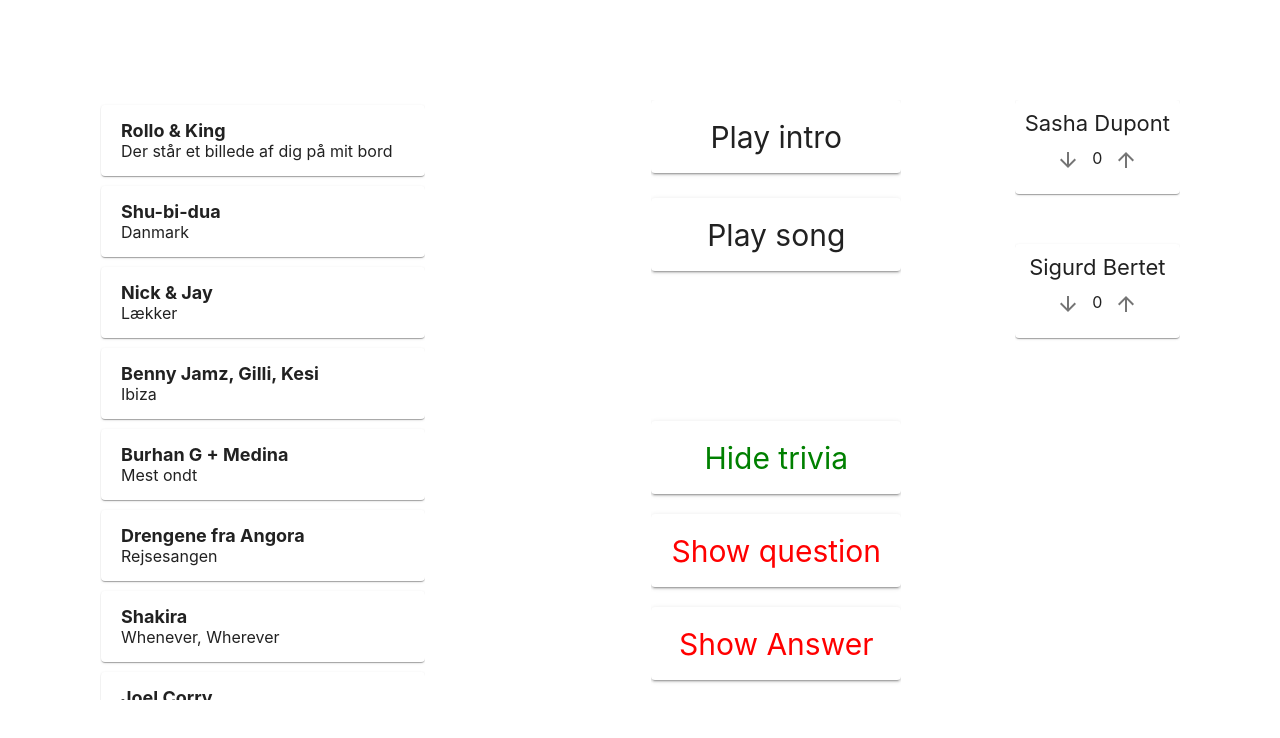
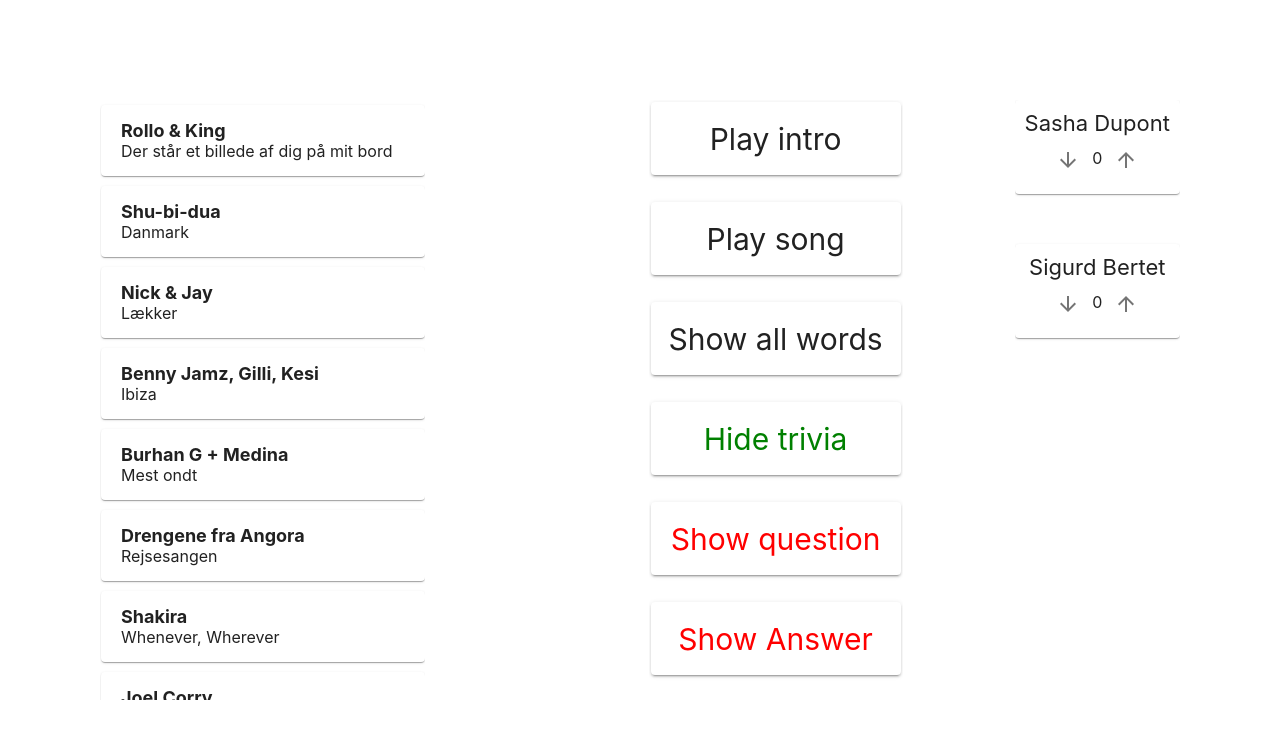
Before and after one commit to AndersKroeyer/hit-me-with-that-song, a React (Create React App) app: page /hit-me-with-that-song/control-panel in a window 1280 px wide. Shown: the top 738 px of the page. Built offline with nearby package versions, Linux system fonts and the light colour scheme.

Commit message:
added showallword button

```diff
--- a/package.json
+++ b/package.json
@@ -16,6 +16,7 @@
     "node-sass": "^6.0.1",
     "prettier": "^2.3.2",
     "react": "^17.0.2",
+    "react-card-flip": "^1.1.3",
     "react-dom": "^17.0.2",
     "react-player": "^2.9.0",
     "react-router-dom": "^5.3.0",
--- a/src/Components/ControlPanel/ControlPanel.styles.ts
+++ b/src/Components/ControlPanel/ControlPanel.styles.ts
@@ -52,12 +52,4 @@
     fontWeight: 'bolder',
     fontSize: '18px',
   },
-  toggleButton: {
-    width: '250px',
-    height: '100px',
-    display: 'flex',
-    justifyContent: 'center',
-    alignItems: 'center',
-    fontSize: '30px',
-  },
 });
--- a/src/Components/ControlPanel/ControlPanel.tsx
+++ b/src/Components/ControlPanel/ControlPanel.tsx
@@ -1,6 +1,6 @@
 import { Paper } from '@material-ui/core';
 import { v4 as uuidv4 } from 'uuid';
-import React, { useReducer, useEffect, useState } from 'react';
+import { useReducer, useEffect, useState } from 'react';
 import { Song, TriviaState, Word } from '../types';
 import { styles } from './ControlPanel.styles';
 import { SongData } from '../../Data/TDC2021';
@@ -13,6 +13,7 @@
   sendSong,
   sendStartMusic,
 } from '../../Utilities/Broadcaster';
+import PaperButton from './PaperButton/PaperButton';
 
 const TOGGLE_WORD_ACTION = 'toggleWordVisiblity';
 interface toggleWordAction {
@@ -84,8 +85,9 @@
     index: number,
     visible: boolean,
     stopWord: boolean,
+    music: boolean,
   ) => {
-    if (visible) {
+    if (visible && music) {
       sendGuessMusic({ isStopWord: stopWord });
     }
     dispatch({
@@ -97,6 +99,17 @@
 
   const handleTriviaClick = (state: TriviaState) =>
     dispatch({ type: TOGGLE_TRIVIA_ACTION, triviaState: state });
+
+  const toggleRemainingWords = () => {
+    const notVisibleWords = activeSong.words.flatMap((word, index) =>
+      word.visible ? [] : [index],
+    );
+    notVisibleWords.forEach((wordIndex, delay) => {
+      setTimeout(() => {
+        handleWordClick(wordIndex, true, false, false);
+      }, 500 * delay);
+    });
+  };
 
   useEffect(() => {
     sendSong(activeSong);
@@ -138,7 +151,7 @@
             <ToggleWord
               idx={idx}
               handleWordClick={() =>
-                handleWordClick(idx, !word.visible, word.stopWord)
+                handleWordClick(idx, !word.visible, word.stopWord, true)
               }
               stopWord={word.stopWord}
               visible={word.visible}
@@ -149,35 +162,27 @@
         </div>
 
         <div className={classes.columnContainer}>
-          <Paper
-            elevation={2}
-            className={classes.toggleButton}
-            onClick={() => sendIntroMusic()}
-            style={{ marginBottom: '25px' }}
-          >
+          <PaperButton onClick={sendIntroMusic}>
             <div>Play intro</div>
-          </Paper>
-          <Paper
-            elevation={2}
-            className={classes.toggleButton}
+          </PaperButton>
+          <PaperButton
             onClick={() =>
               sendStartMusic({
                 url: activeSong.url,
                 playtime: activeSong.playtime,
               })
             }
-            style={{ marginBottom: '150px' }}
           >
             <div>Play song</div>
-          </Paper>
+          </PaperButton>
+          <PaperButton onClick={toggleRemainingWords}>
+            <div>Show all words</div>
+          </PaperButton>
 
           {(Object.keys(TriviaState) as Array<keyof typeof TriviaState>).map(
             (key) => (
-              <Paper
-                elevation={2}
-                className={classes.toggleButton}
+              <PaperButton
                 onClick={() => handleTriviaClick(TriviaState[key])}
-                style={{ marginBottom: '20px' }}
                 key={uuidv4()}
               >
                 <div
@@ -190,7 +195,7 @@
                 >
                   {TriviaState[key]}
                 </div>
-              </Paper>
+              </PaperButton>
             ),
           )}
         </div>
--- /dev/null
+++ b/src/Components/ControlPanel/PaperButton/PaperButton.style.ts
@@ -0,0 +1,15 @@
+import { makeStyles } from '@material-ui/core/styles';
+
+const styles = makeStyles({
+  toggleButton: {
+    width: '250px',
+    height: '100px',
+    display: 'flex',
+    justifyContent: 'center',
+    alignItems: 'center',
+    fontSize: '30px',
+    margin: '2px',
+  },
+});
+
+export default styles;
--- /dev/null
+++ b/src/Components/ControlPanel/PaperButton/PaperButton.tsx
@@ -0,0 +1,23 @@
+import React from 'react';
+import { Paper } from '@material-ui/core';
+import styles from './PaperButton.style';
+
+interface PaperButtonProps {
+  children: React.ReactNode;
+  onClick: () => void;
+}
+const PaperButton = ({ children, onClick }: PaperButtonProps) => {
+  const classes = styles();
+
+  return (
+    <Paper
+      elevation={2}
+      className={classes.toggleButton}
+      onClick={onClick}
+      style={{ marginBottom: '25px' }}
+    >
+      {children}
+    </Paper>
+  );
+};
+export default PaperButton;
--- a/src/Components/Dashboard/Dashboard.styles.ts
+++ b/src/Components/Dashboard/Dashboard.styles.ts
@@ -1,6 +1,12 @@
 import { makeStyles } from '@material-ui/core/styles';
 
 const styles = makeStyles({
+  cardFlipContainer: {
+    borderLeft: 'solid 1px white',
+    borderRight: 'solid 1px white',
+    borderTop: 'solid 5px white',
+    borderBottom: 'solid 5px white',
+  },
   wordsContainer: {
     display: 'flex',
     justifyContent: 'space-evenly',
--- a/src/Components/Dashboard/Dashboard.tsx
+++ b/src/Components/Dashboard/Dashboard.tsx
@@ -1,5 +1,7 @@
 import { useEffect, useState } from 'react';
+import { v4 as uuidv4 } from 'uuid';
 import ReactPlayer from 'react-player';
+import ReactCardFlip from 'react-card-flip';
 import styles from './Dashboard.styles';
 import Word from '../Word/Word';
 import { DashboardState, Music, TeamPoints, TriviaState } from '../types';
@@ -48,6 +50,14 @@
 
   const classes = styles();
 
+  const getGrowth = (textlength: number): number => {
+    if (textlength > 9) {
+      return 0.1;
+    }
+    const olo = 1 - parseFloat(`0.${textlength}`);
+    return olo;
+  };
+
   const content =
     dataFromBroadCast.showTrivia !== TriviaState.Hidden ? (
       <div className={classes.triviaContainer}>
@@ -60,11 +70,24 @@
     ) : (
       <div className={classes.wordsContainer}>
         {dataFromBroadCast.words.map((word) => (
-          <Word
-            visible={word.visible}
-            text={word.text}
-            stopWord={word.stopWord && word.visible}
-          />
+          <div
+            className={classes.cardFlipContainer}
+            style={{ flexGrow: getGrowth(word.text.length) }}
+            key={uuidv4()}
+          >
+            <ReactCardFlip isFlipped={word.visible} flipDirection="horizontal">
+              <Word
+                visible={false}
+                text={word.text}
+                stopWord={word.stopWord && word.visible}
+              />
+              <Word
+                visible
+                text={word.text}
+                stopWord={word.stopWord && word.visible}
+              />
+            </ReactCardFlip>
+          </div>
         ))}
       </div>
     );
--- a/src/Components/Word/Word.styles.ts
+++ b/src/Components/Word/Word.styles.ts
@@ -7,26 +7,13 @@
   textLength: number;
 }
 
-const getGrowth = (textlength: number): number => {
-  if (textlength > 9) {
-    return 0.1;
-  }
-  const olo = 1 - parseFloat(`0.${textlength}`);
-  return olo;
-};
-
 export const wordStyles = makeStyles({
   wordContainer: (props: wordStyleProps) => ({
     backgroundColor: props.stopWord ? songRed : songDarkBlue,
     color: 'white',
-    flexGrow: getGrowth(props.textLength),
     display: 'flex',
     justifyContent: 'center',
     alignItems: 'center',
-    borderLeft: 'solid 1px white',
-    borderRight: 'solid 1px white',
-    borderTop: 'solid 5px white',
-    borderBottom: 'solid 5px white',
     height: '250px',
     fontSize: props.visible ? '100px' : '150px',
   }),
```
Also changed, not shown: .eslintrc.json, 1 other file (tests, documents, lock files or other folders).
